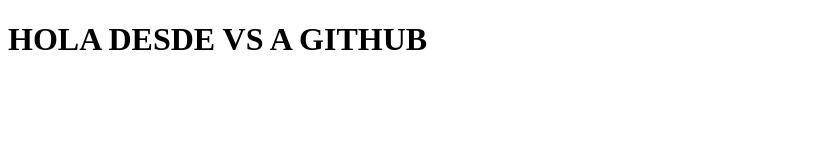
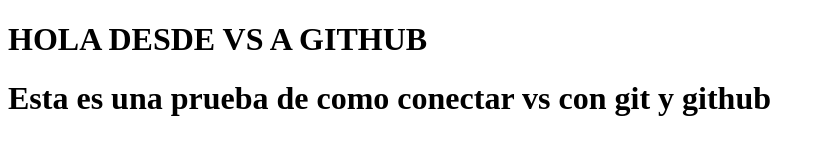
Before and after one commit to JorgeSoberanis/Paginacongeolocalizacion, a plain HTML site: page index.html in a window 1280 px wide. Shown: the whole page, without its empty margins (0-825 px from the left). Drawn offline with Linux system fonts and the light colour scheme.

Commit message:
segundo cambio

```diff
--- a/index.html
+++ b/index.html
@@ -8,5 +8,6 @@
 </head>
 <body>
     <h1>HOLA DESDE VS A GITHUB</h1>
+    <H1>Esta es una prueba de como conectar vs con git y github</H1>
 </body>
 </html>
```
